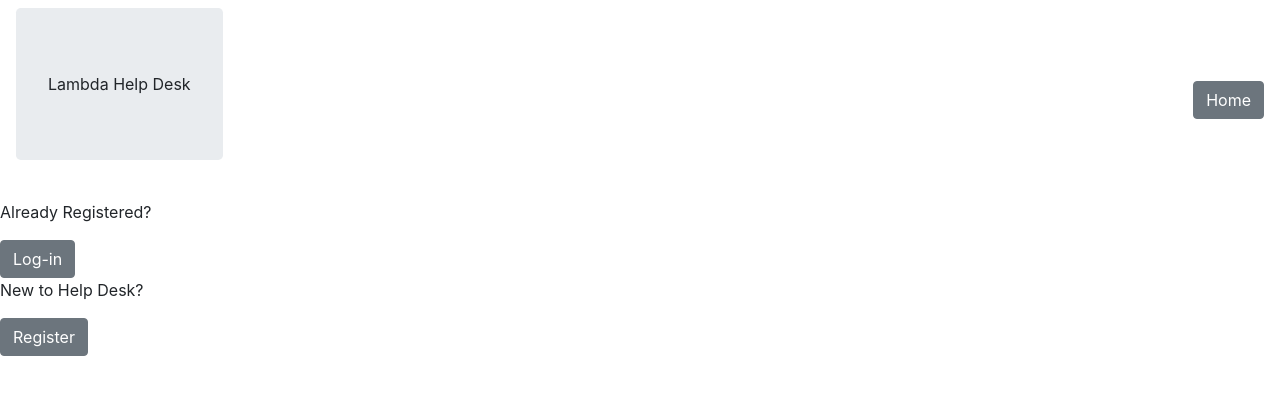
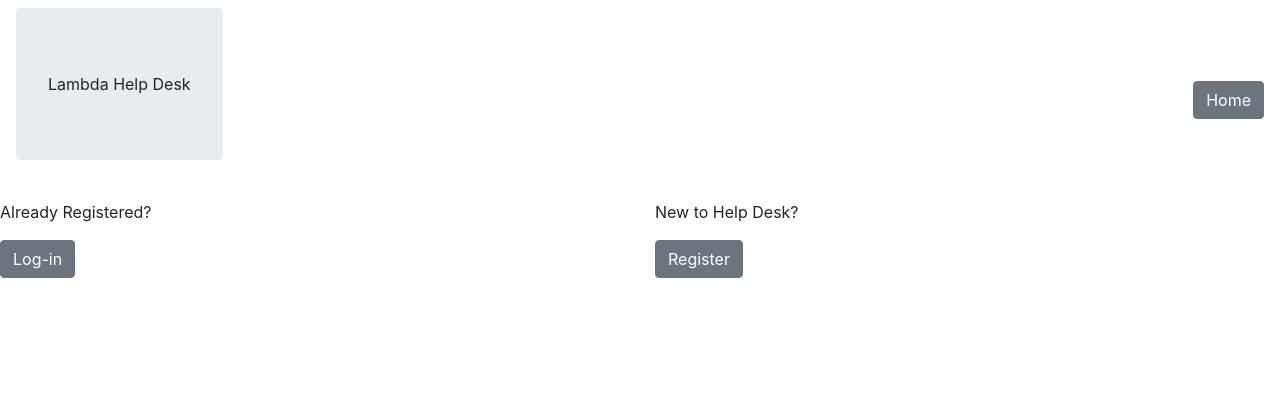
Before and after one commit to scottynate05/front-end, a React (Create React App) app in the folder dev-desk/: page / in a window 1280 px wide. Shown: the top 394 px of the page. Built offline with nearby package versions, Linux system fonts and the light colour scheme.

Commit message:
buttons spaced out

```diff
--- a/dev-desk/src/App.js
+++ b/dev-desk/src/App.js
@@ -1,5 +1,5 @@
 import React from 'react';
-import {Jumbotron, Button, Navbar} from 'reactstrap'
+import {Jumbotron, Button, Navbar, Col, Row} from 'reactstrap'
 import {Link, Route} from 'react-router-dom'
 import './App.css';
 import Register from './components/Register'
@@ -18,22 +18,28 @@ function App() {
       </Navbar>
 
       <Route exact path='/'>
+        <Row>
+          <Col>
             <p>Already Registered?</p>
-
             <Link to={'/login'}>
                 <Button>
                   Log-in
                 </Button>
             </Link>
-
+          </Col>
+          <Col>
             <p>New to Help Desk?</p>
-
             <Link to={'/register'}>
                 <Button>
                   Register
                 </Button>
             </Link>
+          </Col>
+
+        </Row>
+
       </Route>
+
       <Route path='login'>
         <Login/>
       </Route>
```
Lines whose indentation alone changed are shown as unchanged.
